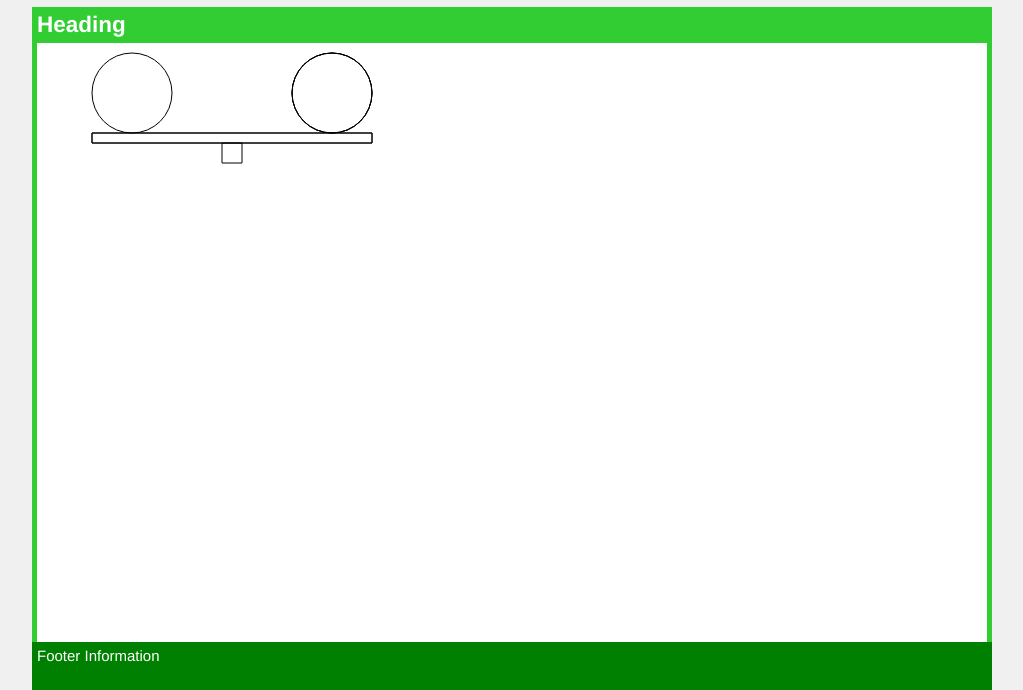
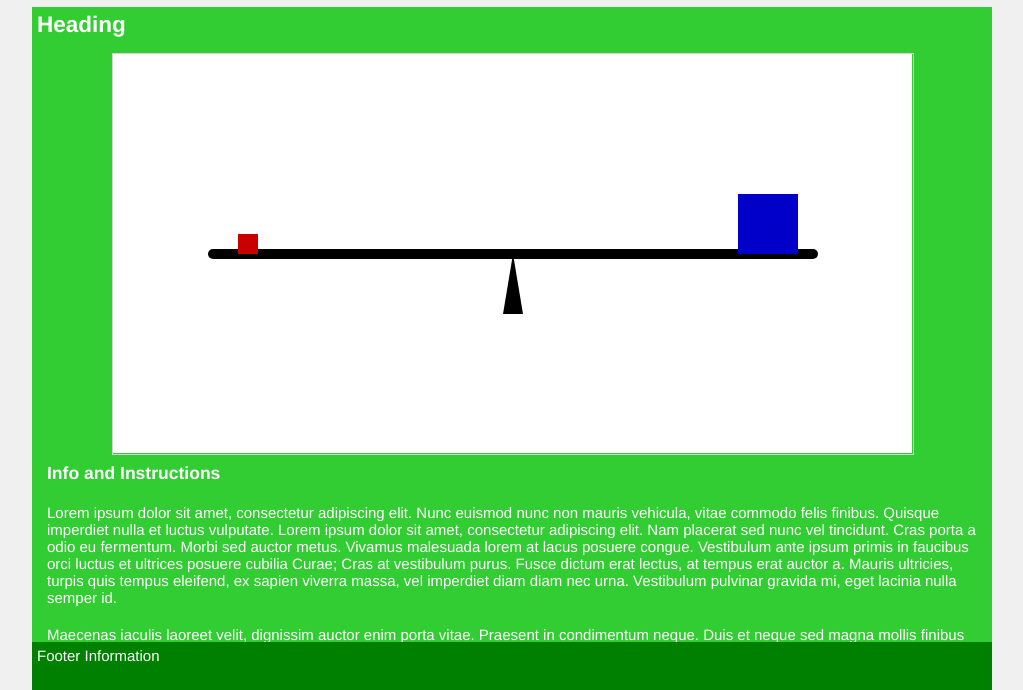
Before and after one commit to cstaier/EquilibriumVisualization, a plain HTML site: page index.html in a window 1280 px wide. Shown: the part 108-798 px from the top of the page, without its empty margins (128-1151 px from the left). Drawn offline with nearby package versions, Linux system fonts and the light colour scheme.

Commit message:
Created animation functionality for seesaw in site

```diff
--- a/index.html
+++ b/index.html
@@ -34,48 +34,15 @@
 			<section>
 				<h2>Heading</h2>
 					<article>
-					<canvas id="myCanvas" width="800" height="800">Your browser does not support the HTML5 canvas tag.</canvas>
-
-					<script>
-					var c = document.getElementById("myCanvas");
-					var valY = 50;
-					var valX = 95;
-					var valRadiusCircleLeft = 40;
-					var valRadiusCircleRight = 40;
-					var valDistanceBetweenCircles = 200;
-					var valWidthSeesaw = 10;
-					var valHeightFulcrum = 20;
-					var valWidthFulcrum = 20;
-
-					var circleLeft = c.getContext("2d");
-					circleLeft.beginPath();
-					circleLeft.arc(valX,valY,valRadiusCircleLeft,0,2*Math.PI);
-					circleLeft.stroke();
-
-					var circleRight = c.getContext("2d");
-					circleRight.beginPath();
-					circleRight.arc(valDistanceBetweenCircles+valX,valY,valRadiusCircleRight,0,2*Math.PI);
-					circleRight.stroke();
-
-					var seesaw = c.getContext("2d");
-					seesaw.rect(valX-valRadiusCircleLeft, valY+valRadiusCircleLeft, valDistanceBetweenCircles+valRadiusCircleLeft+valRadiusCircleRight, valWidthSeesaw);
-					seesaw.stroke();
-
-					var fulcrum = c.getContext("2d");
-					fulcrum.rect(valX+(valDistanceBetweenCircles/2)-(valWidthFulcrum/2), valY+valRadiusCircleLeft+valWidthSeesaw, valWidthFulcrum, valHeightFulcrum);
-					fulcrum.stroke();
-					</script>
-
-<h1> </h1>
-<button type="leftArrow" onclick="alert('Left is Bigger!')">Left Arrow!</button>
-<button type="rightArrow" onclick="alert('Right Arrow!')">Right Arrow!</button>
-				</article>
+						<canvas id="myCanvas" width="800" height="400">Your browser does not support the HTML5 canvas tag.</canvas>
+						<script type="text/javascript" src="http://ajax.googleapis.com/ajax/libs/jquery/1.7.1/jquery.min.js"></script>
+						<script type="text/javascript" src="javascript.js"></script>
+					</article>
 				<h3>Info and Instructions</h3>
-				<p>Once upon a time a firghtful orange grew to be the biggest citrus in the land. Lorem ipsum dolor sit amet, consectetur adipiscing elit. Nunc euismod nunc non mauris vehicula, vitae commodo felis finibus. Quisque imperdiet nulla et luctus vulputate. Lorem ipsum dolor sit amet, consectetur adipiscing elit. Nam placerat sed nunc vel tincidunt. Cras porta a odio eu fermentum. Morbi sed auctor metus. Vivamus malesuada lorem at lacus posuere congue. Vestibulum ante ipsum primis in faucibus orci luctus et ultrices posuere cubilia Curae; Cras at vestibulum purus. Fusce dictum erat lectus, at tempus erat auctor a. Mauris ultricies, turpis quis tempus eleifend, ex sapien viverra massa, vel imperdiet diam diam nec urna. Vestibulum pulvinar gravida mi, eget lacinia nulla semper id.</p>
+				<p>Lorem ipsum dolor sit amet, consectetur adipiscing elit. Nunc euismod nunc non mauris vehicula, vitae commodo felis finibus. Quisque imperdiet nulla et luctus vulputate. Lorem ipsum dolor sit amet, consectetur adipiscing elit. Nam placerat sed nunc vel tincidunt. Cras porta a odio eu fermentum. Morbi sed auctor metus. Vivamus malesuada lorem at lacus posuere congue. Vestibulum ante ipsum primis in faucibus orci luctus et ultrices posuere cubilia Curae; Cras at vestibulum purus. Fusce dictum erat lectus, at tempus erat auctor a. Mauris ultricies, turpis quis tempus eleifend, ex sapien viverra massa, vel imperdiet diam diam nec urna. Vestibulum pulvinar gravida mi, eget lacinia nulla semper id.</p>
 				<p>Maecenas iaculis laoreet velit, dignissim auctor enim porta vitae. Praesent in condimentum neque. Duis et neque sed magna mollis finibus at id orci. Praesent eu urna leo. Nam non risus arcu. Praesent bibendum nibh id metus dapibus, quis suscipit dui dapibus. Pellentesque iaculis, tellus id scelerisque cursus, massa dui eleifend nunc, sit amet vulputate orci dui in justo. Morbi dolor lorem, accumsan non ullamcorper vitae, lobortis id dui. Nam ut efficitur mi. Curabitur augue erat, eleifend id eleifend nec, cursus sit amet eros. Sed bibendum nunc id nunc commodo sagittis.</p>
 			</section>
 		</main>
-
 		<footer>
 			<p>Footer Information</p>
 		</footer>
--- /dev/null
+++ b/javascript.js
@@ -0,0 +1,145 @@
+var canvas = document.getElementById("myCanvas");
+if (canvas.getContext) var ctx = canvas.getContext("2d");
+
+//strokeText(obj.val, 0, 20);
+
+var centerX = 400, centerY = 200;
+
+
+
+
+// Object
+
+//Fulcrum
+var fulcrum = {
+    x: centerX,
+    y: centerY,
+    w: 20,
+    h: 60,
+    color: "rgb(0, 0, 0)",
+    draw: function() {
+        ctx.lineWidth = 1;
+        ctx.lineCap = "butt";
+        ctx.fillStyle = this.color;
+        ctx.beginPath();
+        ctx.moveTo(this.x, this.y);
+        ctx.lineTo( (this.x + this.w/2), this.y + this.h);
+        ctx.lineTo( (this.x - this.w/2), this.y + this.h);
+        ctx.fill();
+    }
+};
+
+// Seesaw
+var seesaw = {
+    length: 600,
+    width: 10,
+    left: canvas.width/2 - 600/2,
+    right: canvas.width/2 + 600/2,
+    color: "rgb(0, 0, 0)",
+    angle: 0,
+    draw: function() {
+        ctx.lineWidth = this.width;
+        ctx.lineCap = "round";
+        ctx.strokeStyle = this.color;
+        ctx.beginPath();
+        ctx.moveTo(this.left, fulcrum.y);
+        ctx.lineTo(this.right, fulcrum.y);
+        ctx.stroke();
+    }
+};
+
+
+var buffer = 20;
+
+// Reactants
+var reactants = {
+    size: 20,
+    x: seesaw.left + buffer,
+    y: fulcrum.y - 20 - seesaw.width,
+    color: "rgb(200, 0, 0)",
+    draw: function() {
+        ctx.fillStyle = this.color;
+        ctx.beginPath();
+        ctx.rect(this.x + seesaw.width/2, this.y + seesaw.width, this.size, this.size);
+        ctx.fill();
+    }
+};
+
+// Products
+var products = {
+    size: 60,
+    x: seesaw.right - buffer - 60,
+    y: fulcrum.y - 60 - seesaw.width,
+    color: "rgb(0, 0, 200)",
+    draw: function() {
+        ctx.fillStyle = this.color;
+        ctx.beginPath();
+        ctx.rect(this.x + seesaw.width/2, this.y + seesaw.width, this.size, this.size);
+        ctx.fill();
+    }
+};
+
+
+
+var obj = {
+    val: 5
+};
+
+/*  Initializes important variables for animation.
+ */
+function init() {
+  window.requestAnimationFrame(draw);
+}
+
+/*  Performs necessart mathematics that alter the state of the animations.
+ */
+function math() {
+
+}
+
+/*  Draw animation to canvas.
+ *
+ *  Dynamic variables:
+ *    fulcrum.x: moves fulcrum left/right (Recommended values: [-200, 200])
+ *    reactants.size: size of reactants box (Recommended values: [20, 120])
+ *    products.size: (products): size of products box (Recommended values: [20, 120])
+ */
+function draw() {
+
+    // Set angle according to limit (Seesaw cannot tip below the bottom of the fulcrum).
+    var maxAngle = Math.asin( (fulcrum.h) / (seesaw.length - (fulcrum.x - seesaw.left)) );
+    var angle = seesaw.angle * (Math.PI / 180);
+    if ( angle > maxAngle ) angle = maxAngle;
+    else if ( angle < -maxAngle ) angle = -maxAngle;
+
+    // Draws objects to screen.
+    var time = new Date();
+    var angle_dx = 0; //(time.getMilliseconds() / 1000) * 360 * (Math.PI / 180);
+
+     // Clears canvas.
+    ctx.clearRect(0, 0, canvas.width, canvas.height);
+
+    fulcrum.draw();
+
+    ctx.save();
+
+    ctx.translate(fulcrum.x, fulcrum.y);
+    ctx.rotate(angle + angle_dx); // Rotates seesaw, products, and reactants.
+    ctx.translate(-fulcrum.x, -fulcrum.y);
+
+    seesaw.draw();
+    reactants.draw();
+    products.draw();
+
+    ctx.restore();
+
+
+  window.requestAnimationFrame(draw);
+}
+
+canvas.addEventListener('mousemove', function(e) {
+    if ( e.clientX < 400 ) reactants.color = "rgb(0, 23, 46)";
+    else reactants.color = "rgb(100, 23, 0)";
+});
+
+init();
--- a/style.css
+++ b/style.css
@@ -25,6 +25,10 @@ html, body {
 .full-height {
   height: 100%;
   background: yellow;
+}
+
+#myCanvas{
+  border: 1px solid #d3d3d3;
 }
 
 body {
@@ -63,13 +67,14 @@ section {
 }
 
 section > p, h3 {
-	margin-top: 15px;
-	margin-bottom: 5px;
+  padding: 10px;
 }
 
 article {
+  width: 800px;
+  height: 400px;
+  margin: 15px auto 0px;
 	background-color: white;
-  	margin-top: 5px;
 }
 
 main {
```
Lines whose indentation alone changed are shown as unchanged.
